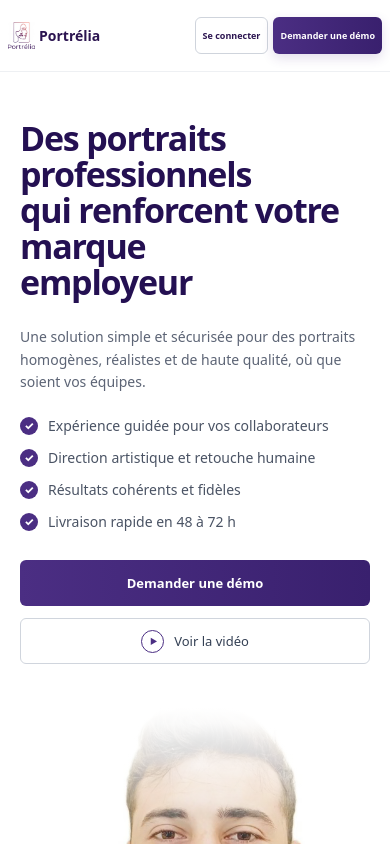
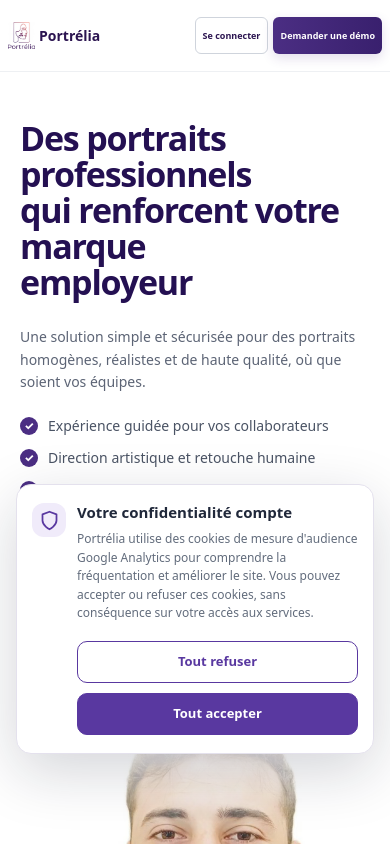
Before and after one commit to gftij-project-iit/portrelia-frontend, a React (Vite) app: page / in a window 390 px wide. Shown: the top 844 px of the page. Built offline with nearby package versions, Linux system fonts and the light colour scheme; no server answers.

Commit message:
Add Google Analytics GA4 and cookie consent

```diff
--- a/src/App.jsx
+++ b/src/App.jsx
@@ -7,6 +7,7 @@ function App() {
   return (
     <AuthProvider>
       <AppRoutes />
+
     </AuthProvider>
   );
 }
--- a/src/Routes/AppRoutes.jsx
+++ b/src/Routes/AppRoutes.jsx
@@ -12,10 +12,12 @@ import ParticipantRoutes from "./ParticipantRoutes";
 import PublicGalleryPage from "../pages/company/gallery/PublicGalleryPage";
 import ForgotPasswordPage from "../pages/ForgotPasswordPage";
 import ResetPasswordPage from "../pages/ResetPasswordPage";
+import CookieConsent from "../components/CookieConsent";
 
 function AppRoutes() {
   return (
     <BrowserRouter>
+    <CookieConsent />
       <Routes>
         {/* PUBLIC */}
         <Route path="/" element={<PublicRoute><HomePage /></PublicRoute>} />
--- /dev/null
+++ b/src/components/CookieConsent.css
@@ -0,0 +1,175 @@
+
+.portrelia-cookie-banner {
+  position: fixed;
+  z-index: 99999;
+  left: 50%;
+  bottom: 22px;
+  transform: translateX(-50%);
+
+  width: min(680px, calc(100% - 32px));
+  display: flex;
+  align-items: flex-start;
+  gap: 18px;
+
+  padding: 22px;
+  box-sizing: border-box;
+
+  border: 1px solid #e4e1ed;
+  border-radius: 18px;
+  background: #fff;
+
+  box-shadow: 0 18px 60px rgba(18, 24, 44, 0.18);
+}
+
+.portrelia-cookie-icon {
+  width: 42px;
+  height: 42px;
+  flex-shrink: 0;
+
+  display: grid;
+  place-items: center;
+
+  border-radius: 12px;
+  background: #f0ebfa;
+  color: #5938a0;
+}
+
+.portrelia-cookie-icon svg {
+  width: 21px;
+  height: 21px;
+}
+
+.portrelia-cookie-content {
+  flex: 1;
+  min-width: 0;
+}
+
+.portrelia-cookie-content h2 {
+  margin: 0 0 9px;
+  color: #20283a;
+  font-size: 17px;
+  font-weight: 750;
+}
+
+.portrelia-cookie-content p {
+  margin: 0;
+  color: #626c7c;
+  font-size: 13px;
+  line-height: 1.7;
+}
+
+.portrelia-cookie-actions {
+  display: flex;
+  gap: 10px;
+  margin-top: 18px;
+}
+
+.portrelia-cookie-actions button {
+  min-height: 42px;
+  flex: 1;
+
+  padding: 10px 15px;
+  border-radius: 10px;
+  border: 1px solid #5938a0;
+
+  font: inherit;
+  font-size: 13px;
+  font-weight: 700;
+
+  cursor: pointer;
+  transition:
+    background 0.2s ease,
+    transform 0.2s ease;
+}
+
+.portrelia-cookie-actions button:hover {
+  transform: translateY(-1px);
+}
+
+.portrelia-cookie-refuse {
+  background: #fff;
+  color: #5938a0;
+}
+
+.portrelia-cookie-refuse:hover {
+  background: #f4effb;
+}
+
+.portrelia-cookie-accept {
+  background: #5938a0;
+  color: #fff;
+}
+
+.portrelia-cookie-accept:hover {
+  background: #45277f;
+}
+
+.portrelia-cookie-settings {
+  position: fixed;
+  z-index: 99998;
+
+  left: 18px;
+  bottom: 18px;
+
+  width: 39px;
+  height: 39px;
+
+  display: grid;
+  place-items: center;
+
+  border-radius: 50%;
+  border: 1px solid #ded8ec;
+
+  background: #fff;
+  color: #5938a0;
+
+  box-shadow: 0 5px 20px rgba(20, 24, 40, 0.14);
+
+  cursor: pointer;
+}
+
+.portrelia-cookie-settings svg {
+  width: 18px;
+  height: 18px;
+}
+
+@media (max-width: 700px) {
+  .portrelia-cookie-banner {
+    bottom: 90px;
+    padding: 18px 15px;
+    gap: 11px;
+    border-radius: 15px;
+  }
+
+  .portrelia-cookie-icon {
+    width: 34px;
+    height: 34px;
+  }
+
+  .portrelia-cookie-content h2 {
+    font-size: 15px;
+  }
+
+  .portrelia-cookie-content p {
+    font-size: 12px;
+    line-height: 1.55;
+  }
+
+  .portrelia-cookie-actions {
+    flex-direction: column;
+  }
+
+  .portrelia-cookie-settings {
+    bottom: 95px;
+  }
+}
+
+@media (prefers-reduced-motion: reduce) {
+  .portrelia-cookie-actions button {
+    transition: none;
+  }
+
+  .portrelia-cookie-actions button:hover {
+    transform: none;
+  }
+}
--- /dev/null
+++ b/src/components/CookieConsent.jsx
@@ -0,0 +1,200 @@
+
+import { useEffect, useState } from "react";
+import { useLocation } from "react-router-dom";
+import { FiShield, FiSettings } from "react-icons/fi";
+
+import "./CookieConsent.css";
+
+const STORAGE_KEY = "portrelia-analytics-consent";
+const GA_ID = import.meta.env.VITE_GA_MEASUREMENT_ID;
+
+function getSavedConsent() {
+  try {
+    const saved = localStorage.getItem(STORAGE_KEY);
+    return saved === "accepted" || saved === "rejected"
+      ? saved
+      : null;
+  } catch {
+    return null;
+  }
+}
+
+function removeAnalyticsCookies() {
+  const cookieNames = document.cookie
+    .split(";")
+    .map((cookie) => cookie.trim().split("=")[0])
+    .filter(
+      (name) =>
+        name === "_ga" ||
+        name.startsWith("_ga_") ||
+        name === "_gid" ||
+        name === "_gat"
+    );
+
+  const hostname = window.location.hostname;
+  const domains = [""];
+  const parts = hostname.split(".");
+
+  for (let i = 0; i < parts.length - 1; i += 1) {
+    domains.push(`.${parts.slice(i).join(".")}`);
+  }
+
+  for (const name of cookieNames) {
+    for (const domain of domains) {
+      document.cookie =
+        `${name}=; Max-Age=0; path=/; SameSite=Lax` +
+        (domain ? `; domain=${domain}` : "");
+    }
+  }
+}
+
+function enableAnalytics() {
+  if (!/^G-[A-Z0-9]+$/i.test(GA_ID || "")) {
+    return;
+  }
+
+  window[`ga-disable-${GA_ID}`] = false;
+
+  window.dataLayer = window.dataLayer || [];
+
+  window.gtag =
+    window.gtag ||
+    function gtag() {
+      window.dataLayer.push(arguments);
+    };
+
+  if (!document.getElementById("portrelia-ga-script")) {
+    window.gtag("js", new Date());
+
+    window.gtag("config", GA_ID, {
+      send_page_view: false,
+    });
+
+    const script = document.createElement("script");
+    script.id = "portrelia-ga-script";
+    script.async = true;
+    script.src =
+      `https://www.googletagmanager.com/gtag/js?id=${encodeURIComponent(GA_ID)}`;
+
+    document.head.appendChild(script);
+  }
+}
+
+function disableAnalytics() {
+  if (GA_ID) {
+    window[`ga-disable-${GA_ID}`] = true;
+  }
+
+  removeAnalyticsCookies();
+}
+
+export default function CookieConsent() {
+  const location = useLocation();
+
+  const [consent, setConsent] = useState(getSavedConsent);
+  const [settingsOpen, setSettingsOpen] = useState(false);
+
+  const bannerOpen = consent === null || settingsOpen;
+
+  useEffect(() => {
+    if (consent === "accepted") {
+      enableAnalytics();
+    } else {
+      disableAnalytics();
+    }
+  }, [consent]);
+
+  useEffect(() => {
+    if (
+      consent !== "accepted" ||
+      !/^G-[A-Z0-9]+$/i.test(GA_ID || "")
+    ) {
+      return;
+    }
+
+    enableAnalytics();
+
+    const pagePath =
+      location.pathname + location.search;
+
+    window.gtag?.("event", "page_view", {
+      page_title: document.title,
+      page_location: window.location.href,
+      page_path: pagePath,
+      send_to: GA_ID,
+    });
+  }, [consent, location.pathname, location.search]);
+
+  const saveConsent = (choice) => {
+    try {
+      localStorage.setItem(STORAGE_KEY, choice);
+    } catch {
+      // Le choix reste appliqué pendant la session.
+    }
+
+    if (choice === "rejected") {
+      disableAnalytics();
+    }
+
+    setConsent(choice);
+    setSettingsOpen(false);
+  };
+
+  return (
+    <>
+      {bannerOpen && (
+        <div
+          className="portrelia-cookie-banner"
+          role="region"
+          aria-label="Gestion des cookies"
+        >
+          <div className="portrelia-cookie-icon">
+            <FiShield />
+          </div>
+
+          <div className="portrelia-cookie-content">
+            <h2>Votre confidentialité compte</h2>
+
+            <p>
+              Portrélia utilise des cookies de mesure
+              d'audience Google Analytics pour comprendre
+              la fréquentation et améliorer le site.
+              Vous pouvez accepter ou refuser ces cookies,
+              sans conséquence sur votre accès aux services.
+            </p>
+
+            <div className="portrelia-cookie-actions">
+              <button
+                type="button"
+                className="portrelia-cookie-refuse"
+                onClick={() => saveConsent("rejected")}
+              >
+                Tout refuser
+              </button>
+
+              <button
+                type="button"
+                className="portrelia-cookie-accept"
+                onClick={() => saveConsent("accepted")}
+              >
+                Tout accepter
+              </button>
+            </div>
+          </div>
+        </div>
+      )}
+
+      {!bannerOpen && (
+        <button
+          type="button"
+          className="portrelia-cookie-settings"
+          onClick={() => setSettingsOpen(true)}
+          aria-label="Modifier mes préférences de cookies"
+          title="Préférences des cookies"
+        >
+          <FiSettings />
+        </button>
+      )}
+    </>
+  );
+}
```
